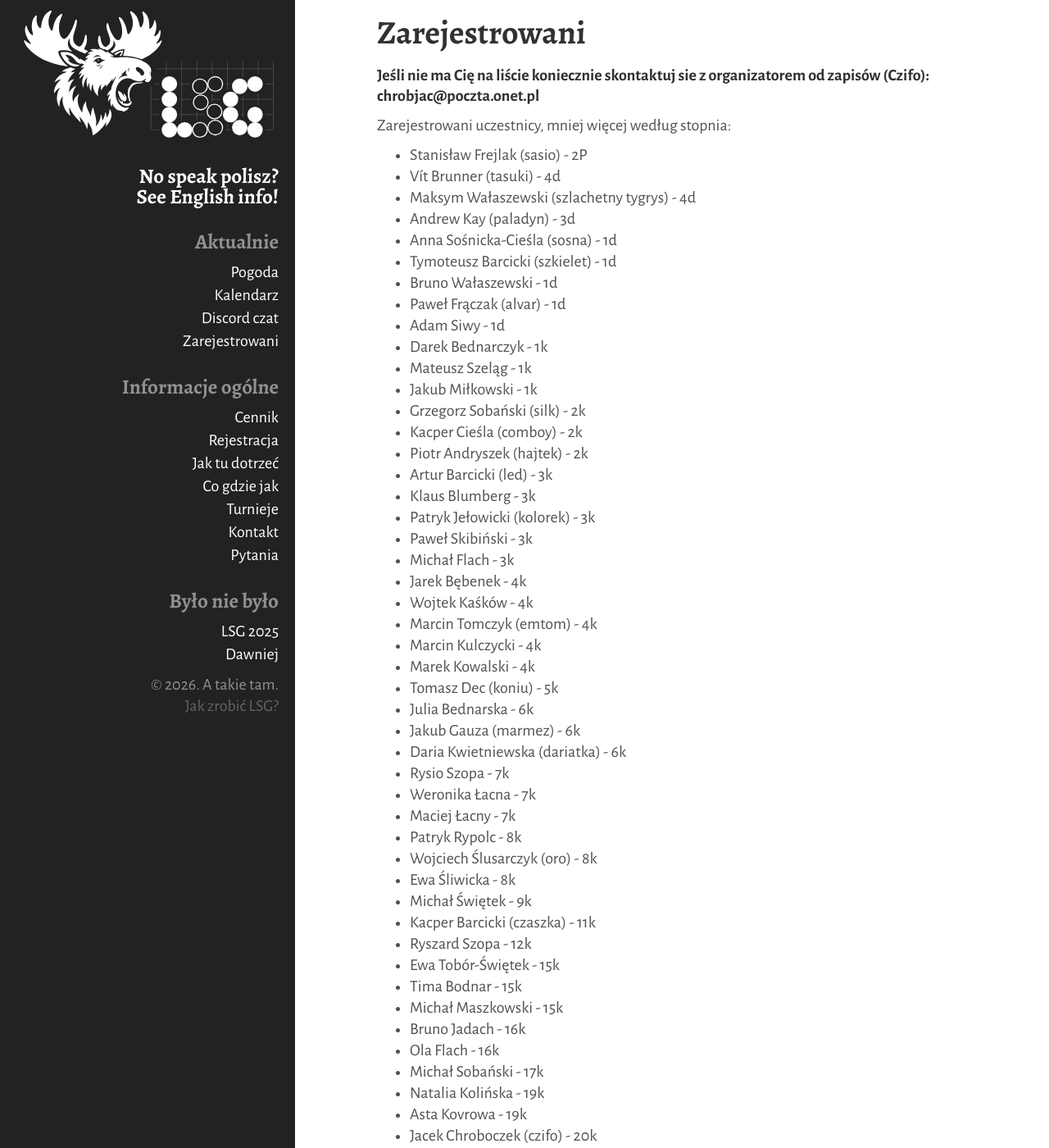
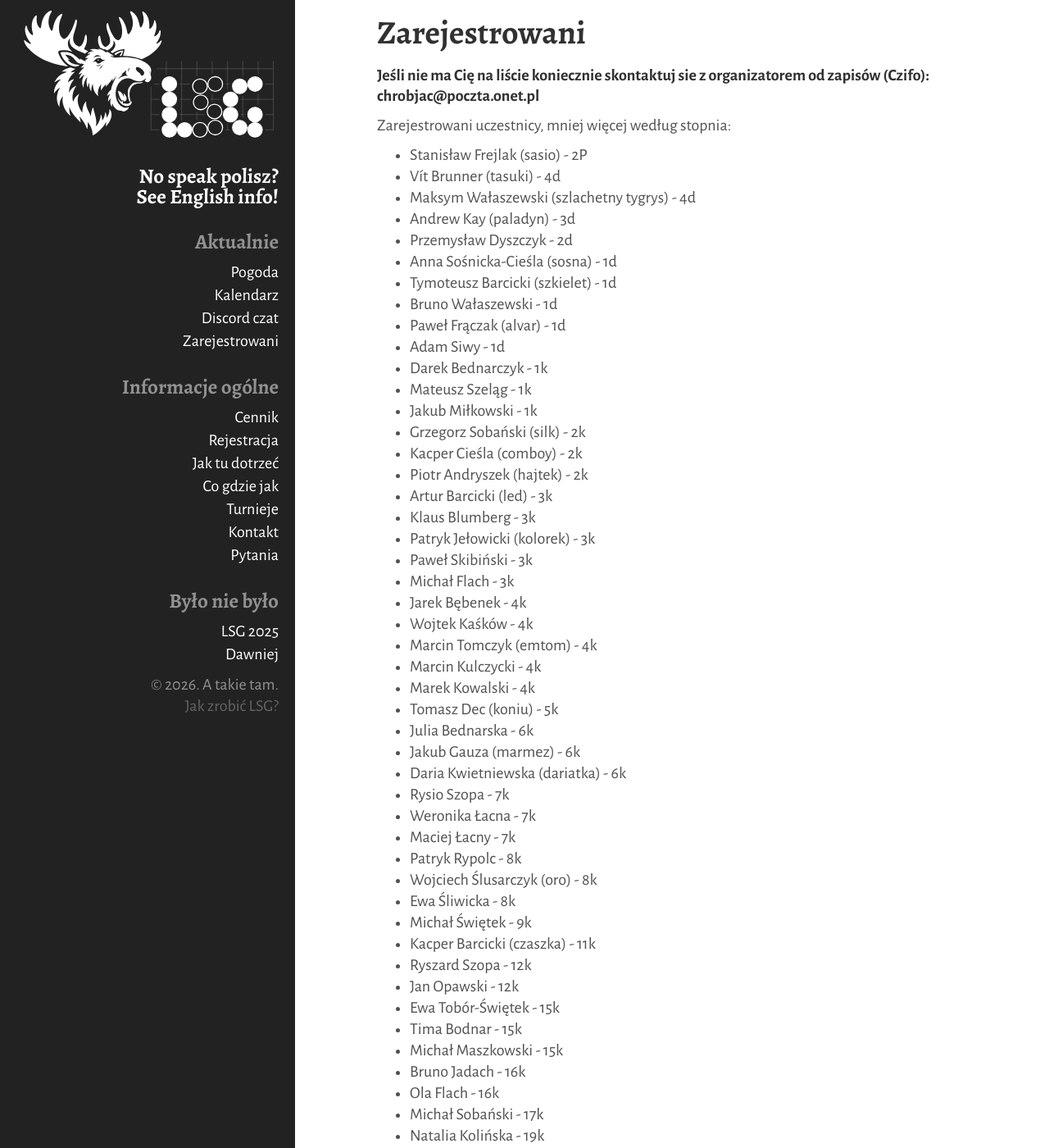
Before and after one commit to tasuki/lsg, a Jekyll site: the page built from _pages/zarejestrowani.md, in a window 1280 px wide and 1400 px high. Shown: the whole window at 82% size. Built offline with Jekyll 4.4.1, drawn with Linux system fonts in a browser that asks for light colours; some of the changed text lies outside the part shown.

Commit message:
Update zarejestrowani.md

```diff
--- a/_pages/zarejestrowani.md
+++ b/_pages/zarejestrowani.md
@@ -13,6 +13,7 @@ Zarejestrowani uczestnicy, mniej więcej według stopnia:
 - Vít Brunner (tasuki) - 4d
 - Maksym Wałaszewski (szlachetny tygrys) - 4d
 - Andrew Kay (paladyn) - 3d
+- Przemysław Dyszczyk - 2d
 - Anna Sośnicka-Cieśla (sosna) - 1d
 - Tymoteusz Barcicki (szkielet) - 1d
 - Bruno Wałaszewski - 1d
@@ -47,6 +48,7 @@ Zarejestrowani uczestnicy, mniej więcej według stopnia:
 - Michał Świętek - 9k
 - Kacper Barcicki (czaszka) - 11k
 - Ryszard Szopa - 12k
+- Jan Opawski - 12k
 - Ewa Tobór-Świętek - 15k
 - Tima Bodnar - 15k
 - Michał Maszkowski - 15k
```
Also changed, not shown: other parts of _pages/zarejestrowani.md (+1 -0 lines).
